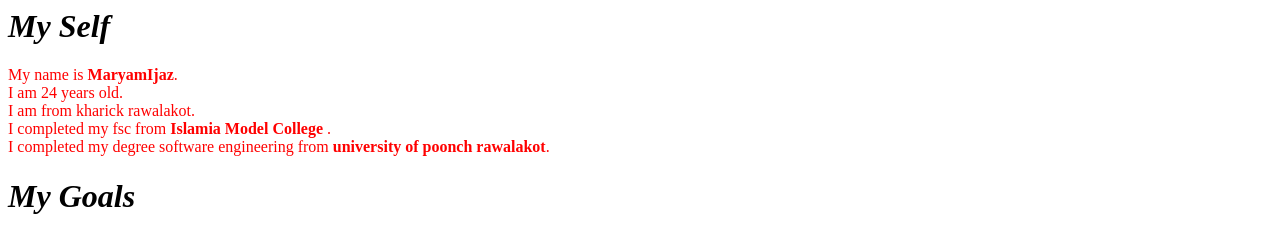
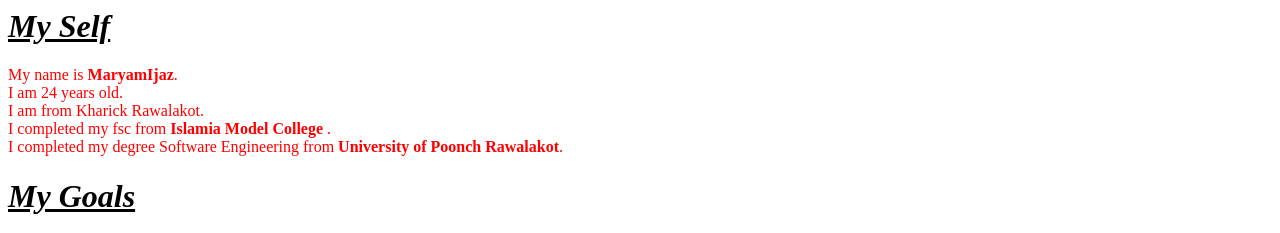
Before and after one commit to Maryamijaz12/maryamijaz, a plain HTML site: page index.html in a window 1280 px wide. Shown: the top 233 px of the page. Drawn offline with Linux system fonts and the light colour scheme.

```diff
--- a/index.html
+++ b/index.html
@@ -4,13 +4,13 @@
 
     </head>
     <body>
-        <h1><I>My Self</I></h1>
-        <p style="color:red">My name is <b>MaryamIjaz</b>. <br>I am 24 years old.<br>I am from kharick rawalakot.
+        <h1><I><U>My Self</U></I></h1>
+        <p style="color:red">My name is <b>MaryamIjaz</b>. <br>I am 24 years old.<br>I am from Kharick Rawalakot.
             <br>I completed my fsc from <b>Islamia Model College </b>.
-            <br>I completed my degree software
-            engineering from <b>university of poonch rawalakot</b>.<br>
+            <br>I completed my degree Software
+            Engineering from <b>University of Poonch Rawalakot</b>.<br>
               </p>
-              <h1><I>My Goals</I> </h1>
+              <h1><I><U>My Goals</U></I> </h1>
               <p style="color:blue">The Aim is a target or purpose that every person has in life. It directs a person and motivates them to achieve them.
               Every Individual must set well-defined objectives to achieve in life.<br>
             It helps them to understand the career path and motivates them to move forward.<br>
```
